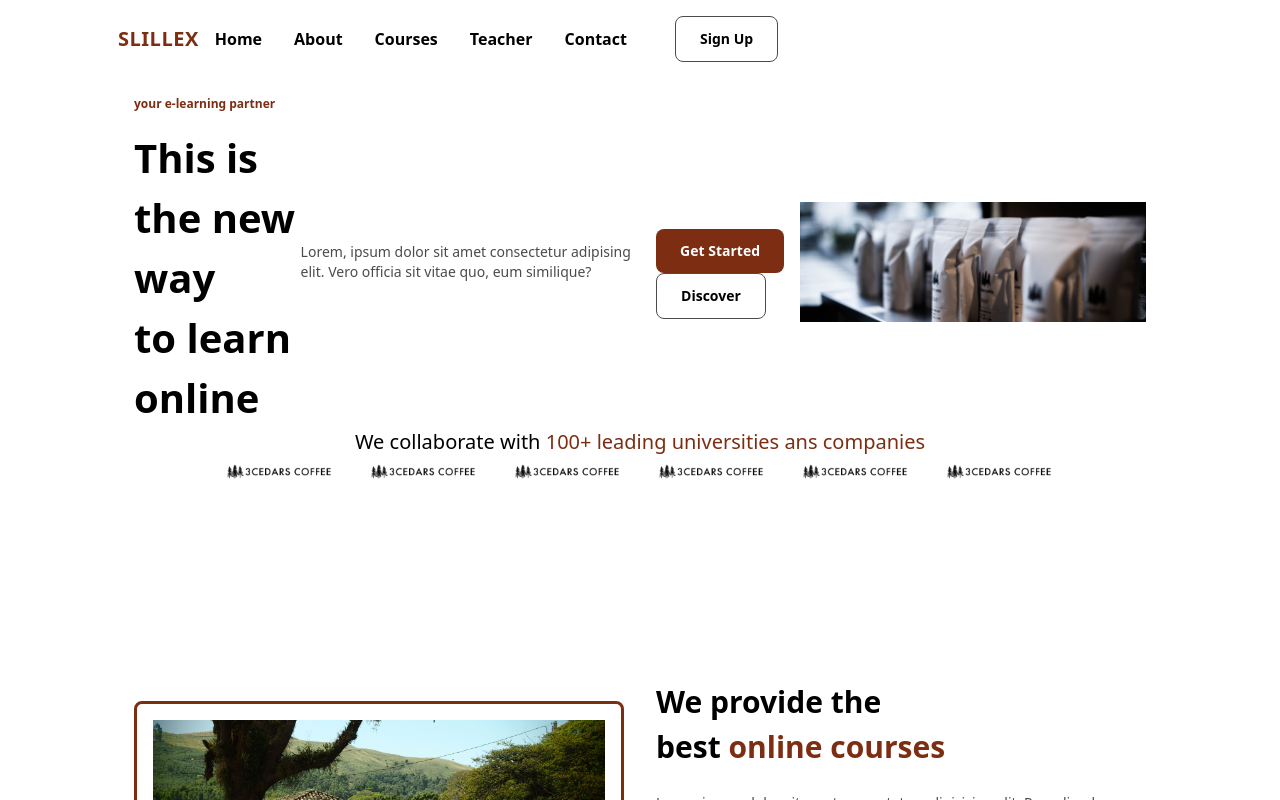
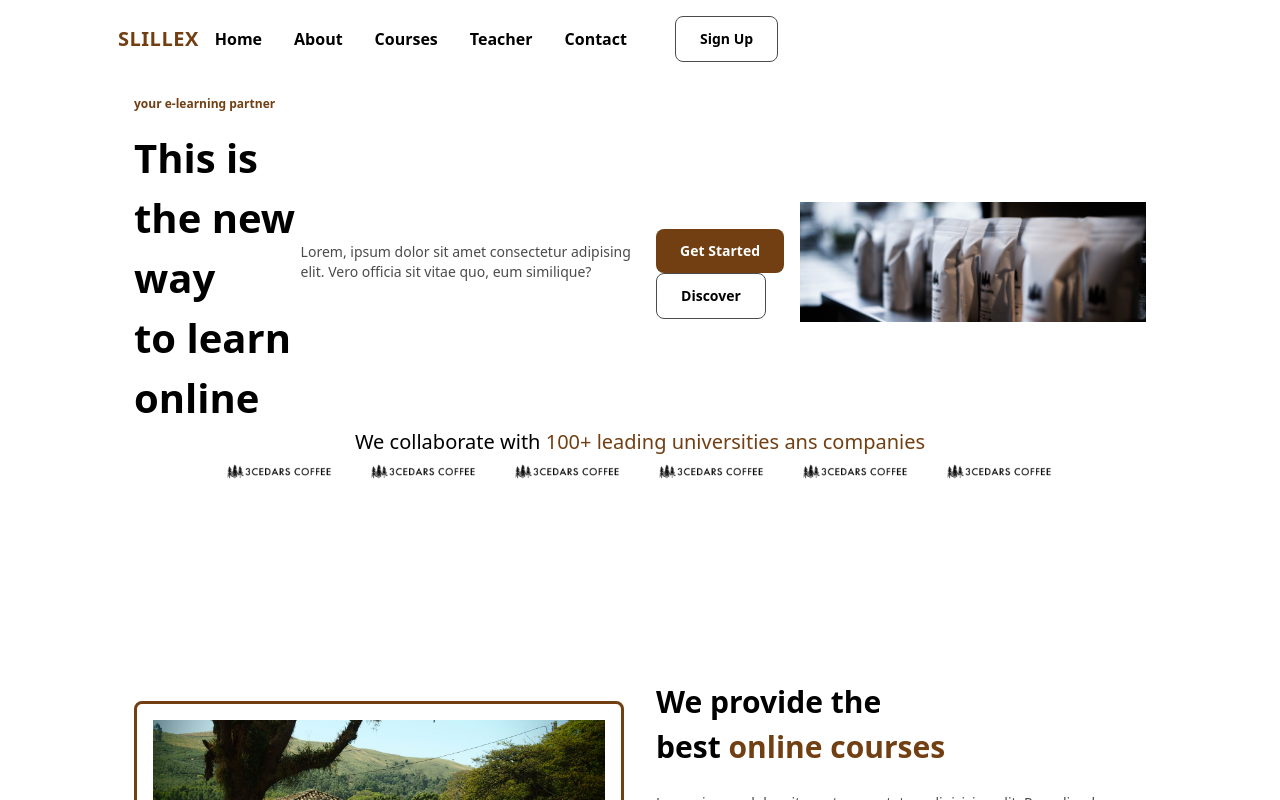
Before and after one commit to mrmtsu/react-vite-practice, a React (Vite) app: page / in a window 1280 px wide. Shown: the top 800 px of the page. Built offline with nearby package versions, Linux system fonts and the light colour scheme.

Commit message:
fix color

```diff
--- a/src/components/Navbar/Navber.tsx
+++ b/src/components/Navbar/Navber.tsx
@@ -24,7 +24,7 @@ const Navbar = () => {
   return (
     <div
       className={`${
-        active ? "shadow-lg bg-Solitude" : ""
+        active ? "shadow-lg  bg-amber-50" : ""
       } fixed w-full top-0 left-0 z-20`}
     >
       <div>
--- a/tailwind.config.cjs
+++ b/tailwind.config.cjs
@@ -7,7 +7,7 @@ module.exports = {
     },
     extend: {
       colors: {
-        Teal: "#7c2d12",
+        Teal: "#713f12",
         HummingBird: "#d1f1ee",
         yellow: "#e4d63b",
         Solitude: "#e9e9ea",
```
